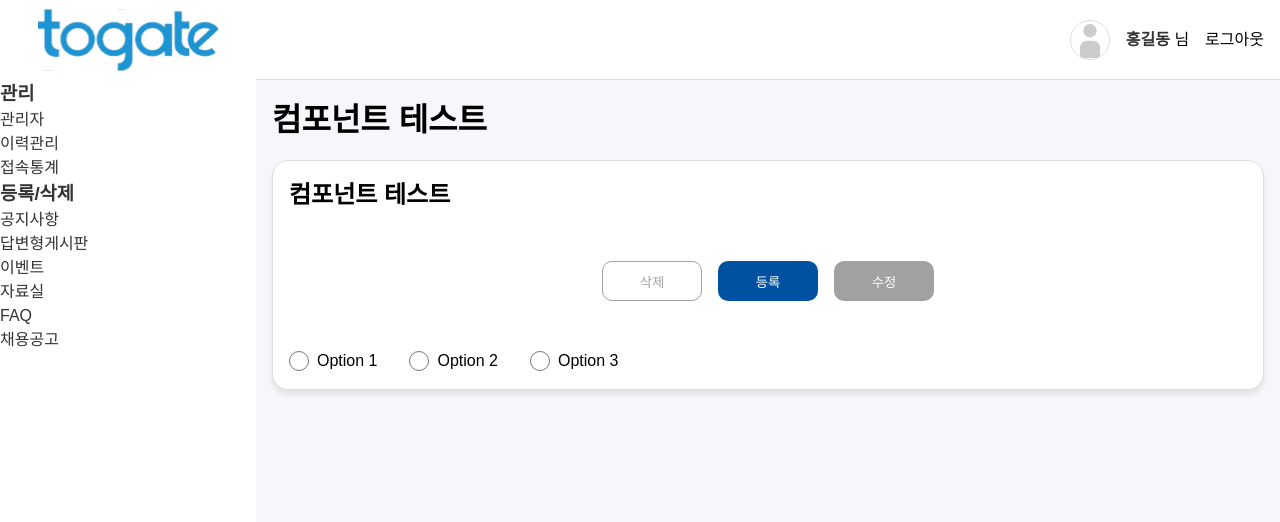
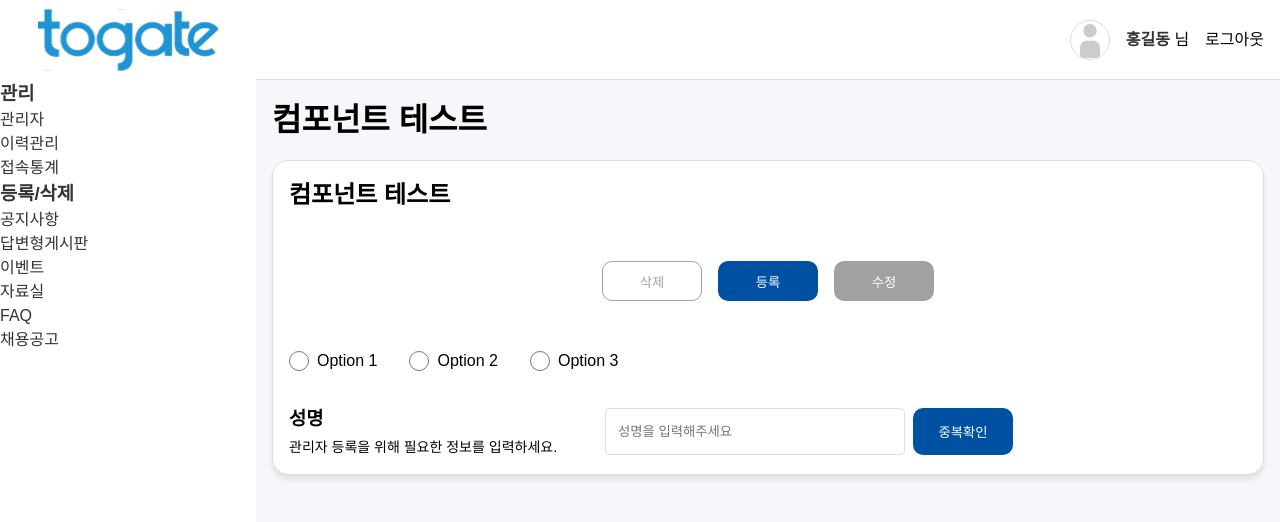
Before and after one commit to togatecomz01/togatecomz_admin, a React (Vite) app in the folder html/: page /component-test in a window 1280 px wide. Shown: the top 522 px of the page. Built offline with nearby package versions, Linux system fonts and the light colour scheme.

Commit message:
feat: form 컴포넌트

```diff
--- /dev/null
+++ b/html/src/components/Form/Form.module.scss
@@ -0,0 +1,34 @@
+.formWrap {
+  display: flex;
+  flex-direction: row;
+  width: 100%;
+  gap: 3rem;
+
+  .formLabel {
+    display: flex;
+    flex-direction: column;
+
+    h3 {
+      font-weight: 600;
+    }
+    .formSubtext {
+      font-size: 0.875rem;
+      margin-top: 0.25rem;
+    }
+  }
+
+  .formChildren {
+    display: flex;
+    gap: 0.5rem;
+    align-items: center;
+
+    input {
+      min-width: 300px;
+      height: 90%;
+    }
+    button {
+      min-width: 100px;
+      height: 90%;
+    }
+  }
+}
--- /dev/null
+++ b/html/src/components/Form/Form.tsx
@@ -0,0 +1,21 @@
+import styles from './Form.module.scss';
+
+interface Props {
+  label: string;
+  subText?: string;
+  children: React.ReactNode;
+}
+
+const Form = ({ label, subText, children }: Props) => {
+  return (
+    <div className={styles.formWrap}>
+      <label className={styles.formLabel}>
+        <h3>{label}</h3>
+        {subText && <span className={styles.formSubtext}>{subText}</span>}
+      </label>
+      <div className={styles.formChildren}>{children}</div>
+    </div>
+  );
+};
+
+export default Form;
--- a/html/src/pages/ComponentTest/ComponentTest.tsx
+++ b/html/src/pages/ComponentTest/ComponentTest.tsx
@@ -1,5 +1,7 @@
 import Button from '../../components/Button/Button';
 import ButtonContainer from '../../components/Button/ButtonContainer/ButtonContainer';
+import Form from '../../components/Form/Form';
+import Input from '../../components/Input/Input';
 import Container from '../../components/layout/Container/Container';
 import Wrapper from '../../components/layout/Wrapper/Wrapper';
 import RadioInput from '../../components/RadioInput/RadioInput';
@@ -26,6 +28,13 @@ const ComponentTest = () => {
             items={['Option 1', 'Option 2', 'Option 3']}
             name="exampleRadio"
           />
+          <Form
+            label="성명"
+            subText="관리자 등록을 위해 필요한 정보를 입력하세요."
+          >
+            <Input type="text" placeholder="성명을 입력해주세요" />
+            <Button name="중복확인" />
+          </Form>
         </Wrapper>
       </Container>
     </>
```
